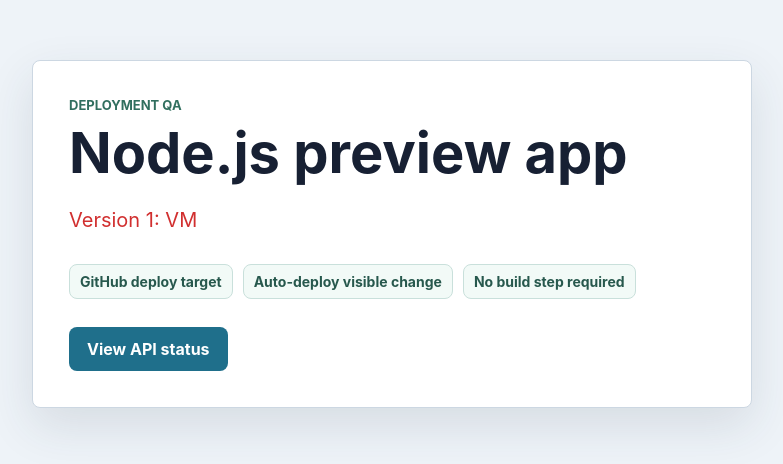
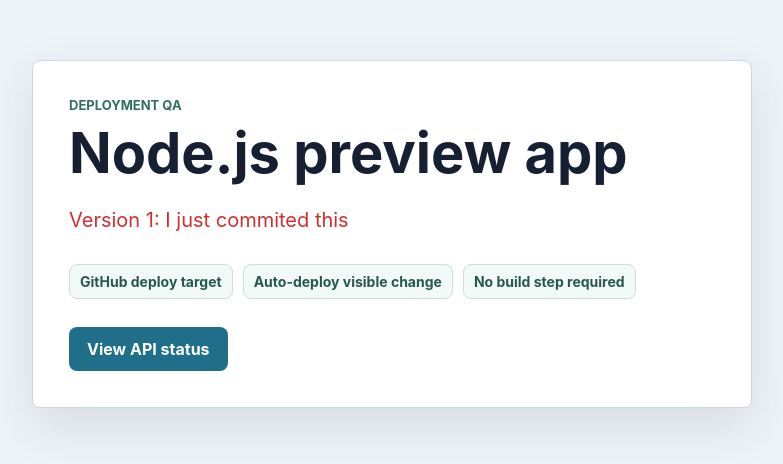
Before and after one commit to Lilia-Dikova/nodeJS_app, a website: page public/index.html in a window 1280 px wide. Shown: the part 166-630 px from the top of the page, without its empty margins (248-1031 px from the left). Drawn offline with Linux system fonts and the light colour scheme.

Commit message:
Update index.html

```diff
--- a/public/index.html
+++ b/public/index.html
@@ -12,7 +12,7 @@
         <p class="eyebrow">Deployment QA</p>
         <h1>Node.js preview app</h1>
         <p class="message">
-          Version 1: VM
+          Version 1: I just commited this
         </p>
         <div class="checks">
           <span>GitHub deploy target</span>
```
